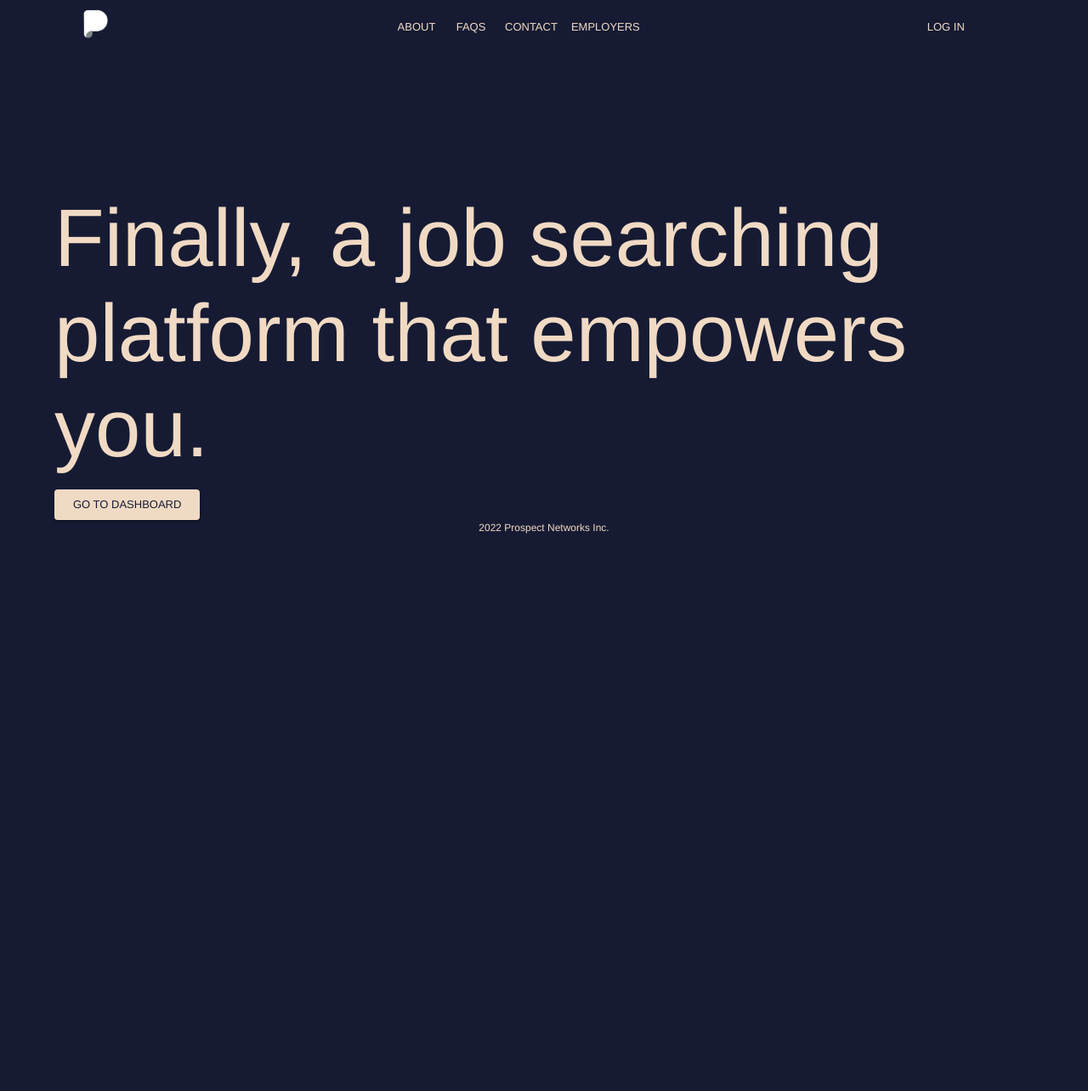
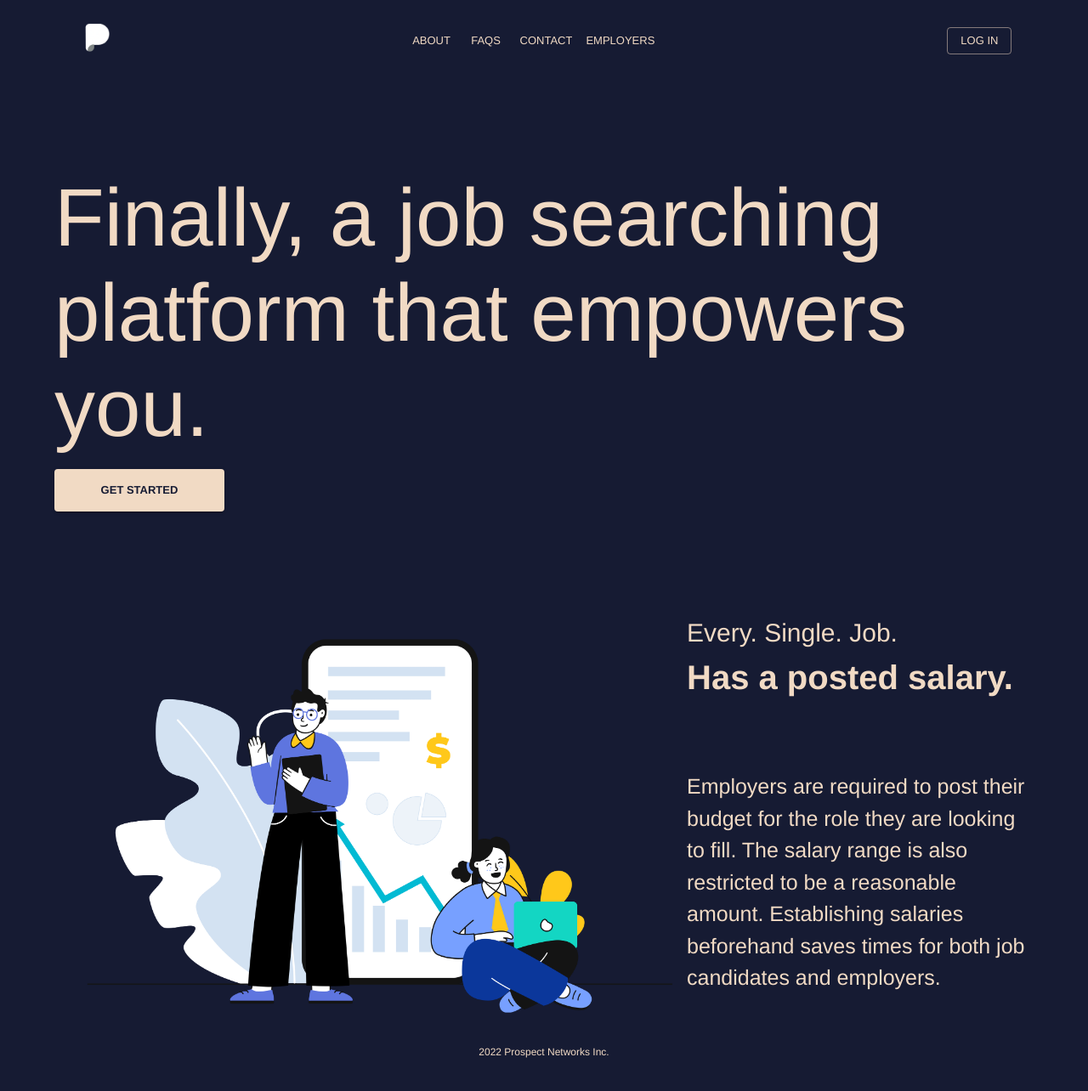
Before and after one commit to yoonhoqpt/prospect-networks, a React (Create React App) app: page / in a window 1280 px wide. Shown: the whole page at 85% size. Before the commit the page ends 800 px from the top, so only its background shows below. Built offline with nearby package versions, Linux system fonts and the light colour scheme.

Commit message:
refined some of the appbar code and added some info page

```diff
--- a/src/App.js
+++ b/src/App.js
@@ -1,8 +1,9 @@
 import Layout from './components/Layout';
-import { Container, Typography, Box, Button } from '@mui/material';
+import { Container, Typography, Box, Button, Grid } from '@mui/material';
 import { CssBaseline } from '@mui/material';
 import { ThemeProvider } from '@emotion/react';
 import theme from './theme';
+import illustration from './components/images/illus.PNG';
 
 function App() {
   return (
@@ -11,17 +12,33 @@ function App() {
       <CssBaseline />
       <div className="App">
         <Layout>
-          <Box sx={{mt: 20}}>
+          <Box sx={{mt: 15}}>
             <Typography color='secondary' variant='h1'>
             Finally, a job searching platform that empowers you.
             </Typography>
             <Box sx={{mt: 2}}>
-            <Button variant='contained' color='secondary' size='large'>
+            <Button variant='contained' color='secondary' style={{maxWidth: '200px', maxHeight: '50px', minWidth: '200px', minHeight: '50px'}}>
               <Typography fontSize={13} color='primary'>
-                Go to Dashboard
+                <b>Get started</b>
               </Typography>
             </Button>
             </Box>
+          </Box>
+          <Box sx={{mt: 15, justifyContent: 'flex-start'}}>
+            <Grid container direction='row' justifyContent='left' alignItems='top' spacing={{xs: 0, sm:3, md: 23, lg: 42}} >
+            <Grid item xs={6}>
+              <img src={illustration} height={500}/>
+            </Grid>
+            <Grid item xs={6}>
+              <Box sx={{mb: 10}}>
+              <Typography color='secondary' fontSize='30px'>Every. Single. Job.</Typography>
+              <Typography color='secondary' fontSize='40px'><b>Has a posted salary.</b></Typography>
+              </Box>
+              <Typography color='secondary' fontSize='25px'>Employers are required to post their budget
+               for the role they are looking to fill. The salary range is also restricted to be a reasonable amount.
+               Establishing salaries beforehand saves times for both job candidates and employers.</Typography>
+            </Grid>
+            </Grid>
           </Box>
         </Layout>
       </div>
--- a/src/components/Header.jsx
+++ b/src/components/Header.jsx
@@ -1,15 +1,17 @@
 import React, { Component } from "react";
-import {Toolbar, AppBar, Grid, Typography,Link, Button, ThemeProvider} from '@mui/material';
+import {Toolbar, AppBar, Grid, Typography,Link, Button, ThemeProvider, Box} from '@mui/material';
 import whitelogo from './images/whitelogo.png';
 import theme from '../theme.jsx';
+import IconButton from '@mui/material/IconButton';
 
 class Header extends Component {
     render() {
         return (
         <ThemeProvider theme={theme}>
+        <Box sx={{mt: 2}}>
             <AppBar elevation={0} position='static' >
                 <Toolbar>
-                    <Grid container alignItems='center' justify='space-between' spacing={40}>
+                    <Grid container direction='row' justifyContent='center' alignItems='center' spacing={{xs: 0, sm:3, md: 23, lg: 42}} >
                     <Grid item>
                     <Link href={"./"}>
                         <img src={whitelogo} height={50}/>
@@ -22,7 +24,7 @@ class Header extends Component {
                         {this.AppBarItem("EMPLOYERS", "./employer")}
                         </Grid>
                         <Grid item>
-                            <Button>
+                            <Button variant='outlined' color='secondary'>
                                 <Typography fontSize={13} color='secondary'>
                                     Log in
                                 </Typography>
@@ -31,6 +33,7 @@ class Header extends Component {
                     </Grid>
                 </Toolbar>
             </AppBar>
+        </Box>
         </ThemeProvider>
         )
     }
```
Also changed, not shown: src/components/images/work.jpg (deleted).
